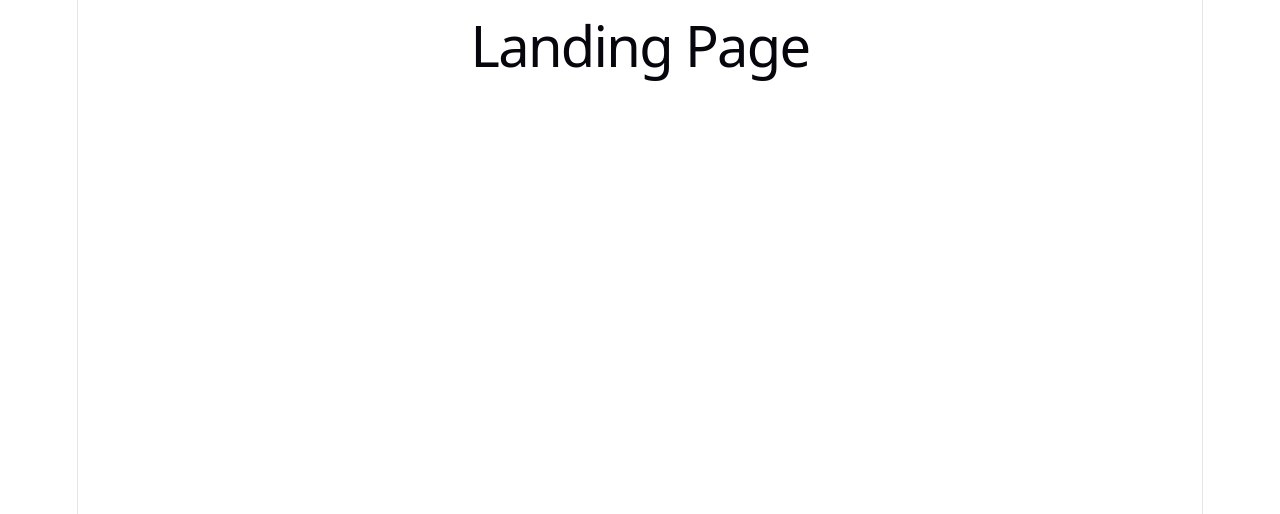
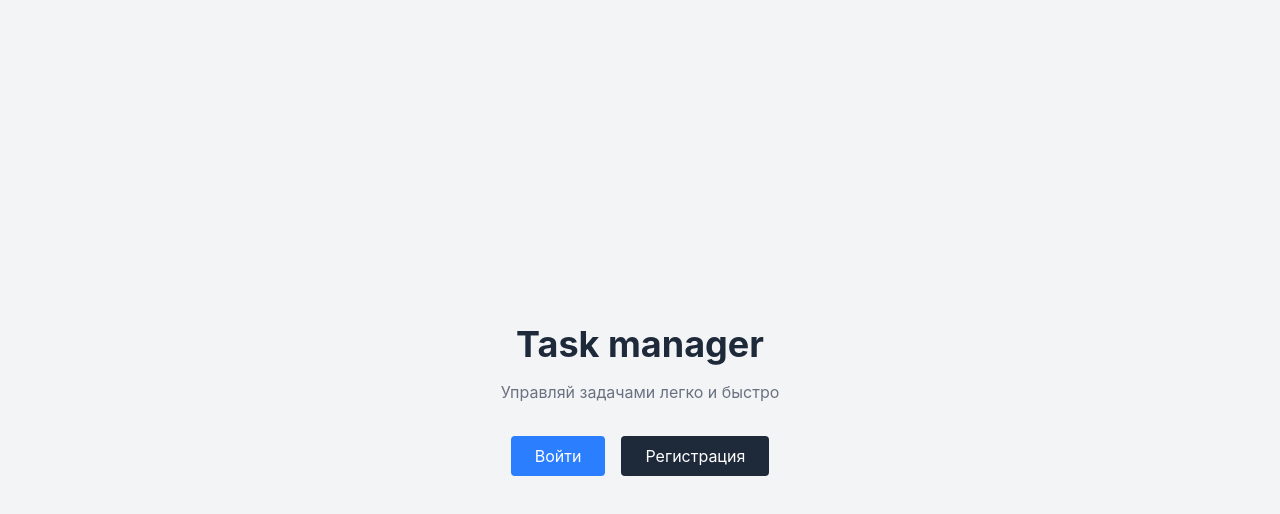
Before and after one commit to nikitaBarin0v/task-manager, a React (Vite) app: page / in a window 1280 px wide. Shown: the top 514 px of the page. Built offline with nearby package versions, Linux system fonts and the light colour scheme.

Commit message:
feat: styles, landing page, bug fixes

```diff
--- a/db.json
+++ b/db.json
@@ -23,10 +23,17 @@
     },
     {
       "taskName": "new task",
-      "description": "123",
+      "description": "Просто описание",
       "column": "new",
       "userId": 2,
       "id": 2
+    },
+    {
+      "taskName": "new task 2",
+      "description": "Тест описания",
+      "column": "in-progress",
+      "userId": 2,
+      "id": 3
     }
   ]
 }
--- a/package.json
+++ b/package.json
@@ -15,11 +15,13 @@
     "@dnd-kit/sortable": "^10.0.0",
     "@hookform/resolvers": "^5.9.1",
     "@reduxjs/toolkit": "^2.12.0",
+    "@tailwindcss/vite": "^4.3.3",
     "react": "^19.2.8",
     "react-dom": "^19.2.8",
     "react-hook-form": "^7.87.0",
     "react-redux": "^9.3.0",
     "react-router-dom": "^7.18.3",
+    "tailwindcss": "^4.3.3",
     "zod": "^4.5.4"
   },
   "devDependencies": {
--- a/src/components/DraggableTask.tsx
+++ b/src/components/DraggableTask.tsx
@@ -5,9 +5,12 @@ export function DraggableTask({ task, onDelete }: { task: Task, onDelete: () =>
   const { attributes, listeners, setNodeRef } = useDraggable({ id: task.id });
 
   return (
-    <div ref={setNodeRef} {...listeners} {...attributes}>
-      {task.taskName}
-      <button onClick={onDelete}>Удалить</button>
+    <div ref={setNodeRef} {...attributes} className="bg-white rounded p-3 mb-2 shadow cursor-grab flex justify-between items-center">
+      <span {...listeners} className="cursor-grab flex-1">{task.taskName}</span>
+      <button onClick={(e) => {
+        e.stopPropagation()
+        onDelete()
+      }} className="bg-red-400 text-white px-2 py-1 rounded text-sm">Удалить</button>
     </div>
   )
 }
--- a/src/components/DroppableColumn.tsx
+++ b/src/components/DroppableColumn.tsx
@@ -7,8 +7,8 @@ export function DroppableColumn({ id, title, children }: { id: string, title: st
   const { setNodeRef } = useDroppable({ id });
 
   return (
-    <div ref={setNodeRef}>
-      <h3>{title}</h3>
+    <div ref={setNodeRef} className="bg-gray-100 rounded p-4 w-80 min-h-96">
+      <h3 className="font-bold text-lg mb-4 text-gray-700">{title}</h3>
       {children}
     </div>
   )
--- a/src/components/TaskForm.tsx
+++ b/src/components/TaskForm.tsx
@@ -34,15 +34,19 @@ export function TaskForm({ column, onClose }: { column: 'new' | 'in-progress' |
   }
 
   return (
-    <form onSubmit={handleSubmit(onSubmit)}>
-      <input {...register('taskName')} type="text" placeholder='Введите название задачи' />
-      {errors.taskName?.message && <span>{errors.taskName.message}</span>}
+    <div className="fixed inset-0 bg-black/50 flex items-center justify-center" onClick={onClose}>
+      <div className="bg-white rounded p-6 w-96" onClick={e => e.stopPropagation()}>
+        <form onSubmit={handleSubmit(onSubmit)}>
+          <input {...register('taskName')} type="text" placeholder='Введите название задачи' className="w-full border rounded p-2 mb-1 outline-none focus:border-blue-500" />
+          {errors.taskName?.message && <span>{errors.taskName.message}</span>}
 
-      <input {...register('description')} type='text' placeholder='Введите описание задачи' />
-      {errors.description?.message && <span>{errors.description.message}</span>}
+          <input {...register('description')} type='text' placeholder='Введите описание задачи' className="w-full border rounded p-2 mb-1 outline-none focus:border-blue-500" />
+          {errors.description?.message && <span>{errors.description.message}</span>}
 
-      <button type='submit' disabled={isSubmitting}>{isSubmitting ? 'Отправляем...' : 'Отправить'}</button>
-    </form>
+          <button type='submit' disabled={isSubmitting} className="w-full bg-blue-500 text-white py-2 rounded cursor-pointer hover:bg-blue-600 mt-2">{isSubmitting ? 'Отправляем...' : 'Отправить'}</button>
+        </form>
+      </div>
+    </div>
   )
 
 }
--- a/src/index.css
+++ b/src/index.css
@@ -1,111 +1 @@
-:root {
-  --text: #6b6375;
-  --text-h: #08060d;
-  --bg: #fff;
-  --border: #e5e4e7;
-  --code-bg: #f4f3ec;
-  --accent: #aa3bff;
-  --accent-bg: rgba(170, 59, 255, 0.1);
-  --accent-border: rgba(170, 59, 255, 0.5);
-  --social-bg: rgba(244, 243, 236, 0.5);
-  --shadow:
-    rgba(0, 0, 0, 0.1) 0 10px 15px -3px, rgba(0, 0, 0, 0.05) 0 4px 6px -2px;
-
-  --sans: system-ui, 'Segoe UI', Roboto, sans-serif;
-  --heading: system-ui, 'Segoe UI', Roboto, sans-serif;
-  --mono: ui-monospace, Consolas, monospace;
-
-  font: 18px/145% var(--sans);
-  letter-spacing: 0.18px;
-  color-scheme: light dark;
-  color: var(--text);
-  background: var(--bg);
-  font-synthesis: none;
-  text-rendering: optimizeLegibility;
-  -webkit-font-smoothing: antialiased;
-  -moz-osx-font-smoothing: grayscale;
-
-  @media (max-width: 1024px) {
-    font-size: 16px;
-  }
-}
-
-@media (prefers-color-scheme: dark) {
-  :root {
-    --text: #9ca3af;
-    --text-h: #f3f4f6;
-    --bg: #16171d;
-    --border: #2e303a;
-    --code-bg: #1f2028;
-    --accent: #c084fc;
-    --accent-bg: rgba(192, 132, 252, 0.15);
-    --accent-border: rgba(192, 132, 252, 0.5);
-    --social-bg: rgba(47, 48, 58, 0.5);
-    --shadow:
-      rgba(0, 0, 0, 0.4) 0 10px 15px -3px, rgba(0, 0, 0, 0.25) 0 4px 6px -2px;
-  }
-
-  #social .button-icon {
-    filter: invert(1) brightness(2);
-  }
-}
-
-#root {
-  width: 1126px;
-  max-width: 100%;
-  margin: 0 auto;
-  text-align: center;
-  border-inline: 1px solid var(--border);
-  min-height: 100svh;
-  display: flex;
-  flex-direction: column;
-  box-sizing: border-box;
-}
-
-body {
-  margin: 0;
-}
-
-h1,
-h2 {
-  font-family: var(--heading);
-  font-weight: 500;
-  color: var(--text-h);
-}
-
-h1 {
-  font-size: 56px;
-  letter-spacing: -1.68px;
-  margin: 32px 0;
-  @media (max-width: 1024px) {
-    font-size: 36px;
-    margin: 20px 0;
-  }
-}
-h2 {
-  font-size: 24px;
-  line-height: 118%;
-  letter-spacing: -0.24px;
-  margin: 0 0 8px;
-  @media (max-width: 1024px) {
-    font-size: 20px;
-  }
-}
-p {
-  margin: 0;
-}
-
-code,
-.counter {
-  font-family: var(--mono);
-  display: inline-flex;
-  border-radius: 4px;
-  color: var(--text-h);
-}
-
-code {
-  font-size: 15px;
-  line-height: 135%;
-  padding: 4px 8px;
-  background: var(--code-bg);
-}
+@import 'tailwindcss';
--- a/src/pages/Landing.tsx
+++ b/src/pages/Landing.tsx
@@ -1,5 +1,16 @@
+import { Link } from "react-router-dom";
+
 export function Landing() {
   return (
-    <h1>Landing Page</h1>
+    <div className="min-h-screen bg-gray-100 flex items-center justify-center">
+      <div className="text-center">
+        <h1 className="text-4xl font-bold mb-4 text-gray-800">Task manager</h1>
+        <p className="text-gray-500 mb-8">Управляй задачами легко и быстро</p>
+        <div className="flex gap-4 justify-center">
+          <Link to='/login' className="bg-blue-500 text-white px-6 py-2 rounded hover:bg-blue-600 cursor-pointer">Войти</Link>
+          <Link to='/register' className="bg-gray-800 text-white px-6 py-2 rounded hover:bg-blue-700 cursor-pointer">Регистрация</Link>
+        </div>
+      </div>
+    </div>
   )
 }
--- a/src/pages/Login.tsx
+++ b/src/pages/Login.tsx
@@ -48,15 +48,23 @@ export function Login() {
   }
 
   return (
-    <form onSubmit={handleSubmit(onSubmit)}>
-      <input {...register('email')} type='email' placeholder='Введите email' />
-      {errors.email && <span>{errors.email.message}</span>}
+    <div className="min-b-screen bg-gray-100 flex items-center justify-center">
+      <div className="bg-white rounded p-8 w-96 shadow">
+        <h2 className="text-2xl font-bold mb-6">Логин</h2>
+        <form onSubmit={handleSubmit(onSubmit)}>
+          <input {...register('email')} type='email' placeholder='Введите email' className="w-full border rounded p-2 mb-1 outline-none focus:border-blue-500" />
+          {errors.email && <span>{errors.email.message}</span>}
 
-      <input {...register('password')} type='password' placeholder='Введите пароль' />
-      {errors.password && <span>{errors.password.message}</span>}
+          <input {...register('password')} type='password' placeholder='Введите пароль' className="w-full border rounded p-2 mb-1 outline-none focus:border-blue-500" />
+          {errors.password && <span>{errors.password.message}</span>}
 
-      <button type='submit' disabled={isSubmitting}>{isSubmitting ? 'Вход...' : 'Войти'}</button>
-      <Link to='/register'>Регистрация</Link>
-    </form>
+          <button type='submit' disabled={isSubmitting} className="w-full bg-blue-500 text-white py-2 rounded cursor-pointer hover:bg-blue-600 mt-2">{isSubmitting ? 'Вход...' : 'Войти'}</button>
+          <Link to='/register' className="block text-center mt-2 text-blue-500 hover:underline">Регистрация</Link>
+          <Link to='/' className="block text-center mt-2 text-gray-500 hover:underline">
+            На главную
+          </Link>
+        </form>
+      </div>
+    </div>
   )
 }
--- a/src/pages/Register.tsx
+++ b/src/pages/Register.tsx
@@ -1,5 +1,5 @@
 import { useDispatch } from "react-redux";
-import { useNavigate } from "react-router-dom";
+import { Link, useNavigate } from "react-router-dom";
 import z from "zod"
 import { useRegisterMutation } from "../store/api/authAPI";
 import { useForm } from "react-hook-form";
@@ -48,17 +48,25 @@ export function Register() {
   }
 
   return (
-    <form onSubmit={handleSubmit(onSubmit)}>
-      <input {...register('name')} type='text' placeholder='Введите имя' />
-      {errors.name && <span>{errors.name.message}</span>}
+    <div className="min-b-screen bg-gray-100 flex items-center justify-center">
+      <div className="bg-white rounded p-8 w-96 shadow">
+        <h2 className="text-2xl font-bold mb-6">Регистрация</h2>
+        <form onSubmit={handleSubmit(onSubmit)}>
+          <input {...register('name')} type='text' placeholder='Введите имя' className="w-full border rounded p-2 mb-1 outline-none focus:border-blue-500" />
+          {errors.name && <span>{errors.name.message}</span>}
 
-      <input {...register('email')} type='email' placeholder='Введите email' />
-      {errors.email && <span>{errors.email.message}</span>}
+          <input {...register('email')} type='email' placeholder='Введите email' className="w-full border rounded p-2 mb-1 outline-none focus:border-blue-500" />
+          {errors.email && <span>{errors.email.message}</span>}
 
-      <input {...register('password')} type='password' placeholder='Введите пароль' />
-      {errors.password && <span>{errors.password.message}</span>}
+          <input {...register('password')} type='password' placeholder='Введите пароль' className="w-full border rounded p-2 mb-1 outline-none focus:border-blue-500" />
+          {errors.password && <span>{errors.password.message}</span>}
 
-      <button type='submit' disabled={isSubmitting}>{isSubmitting ? 'Регистрация...' : 'Зарегистрироваться'}</button>
-    </form>
+          <button type='submit' disabled={isSubmitting} className="w-full bg-blue-500 text-white py-2 rounded cursor-pointer hover:bg-blue-600 mt-2">{isSubmitting ? 'Регистрация...' : 'Зарегистрироваться'}</button>
+          <Link to='/' className="block text-center mt-2 text-gray-500 hover:underline">
+            На главную
+          </Link>
+        </form>
+      </div>
+    </div>
   )
 }
--- a/vite.config.ts
+++ b/vite.config.ts
@@ -1,10 +1,12 @@
 import react, { reactCompilerPreset } from '@vitejs/plugin-react'
 import babel from '@rolldown/plugin-babel'
 import { defineConfig } from 'vite'
+import tailwindcss from '@tailwindcss/vite'
 
 // https://vite.dev/config/
 export default defineConfig({
   plugins: [
+    tailwindcss(),
     react(),
     babel({ presets: [reactCompilerPreset()] })
   ],
```
Also changed, not shown: src/pages/Dashboard.tsx (+10 -6 lines), 1 other file (tests, documents, lock files or other folders).
